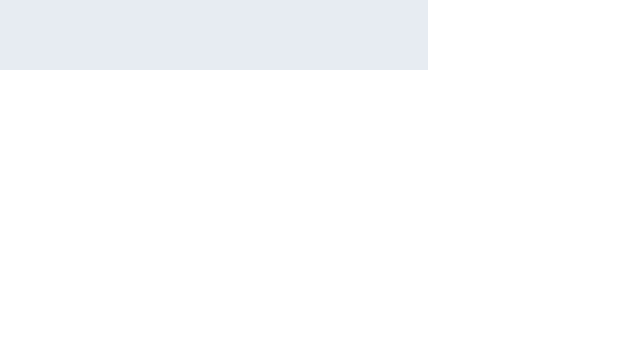
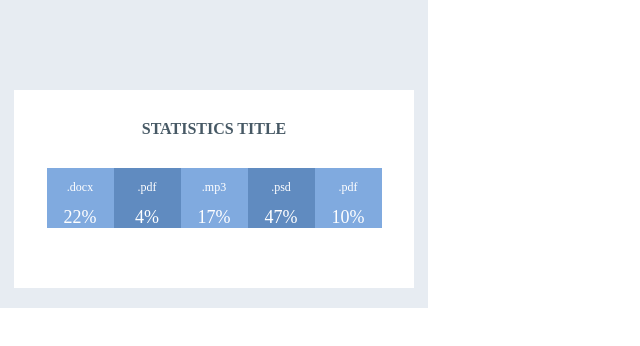
Before and after one commit to YevhenKonyk/goit-react-hw-01-components, a React (Create React App) app: page / in a window 1280 px wide. Shown: the part 434-780 px from the top of the page, without its empty margins (0-640 px from the left). Built offline with nearby package versions, Linux system fonts and the light colour scheme.

Commit message:
Created Statistics component

```diff
--- a/src/components/App.js
+++ b/src/components/App.js
@@ -1,11 +1,19 @@
 import React from 'react';
+
 import Profile from './Profile/Profile';
 import user from './Profile/user.json';
+
+import Statistics from './Statistics/Statistics';
+import StatList from './StatList/StatList';
+import statsData from './Statistics/statistics-data.json';
 
 const App = () => (
   // React Fragment - так как для рендеринга нескольких элементов нужен общий родитель.
   <>
     <Profile user={user} />
+    <Statistics title="Statistics title">
+      <StatList stats={statsData} />
+    </Statistics>
   </>
 );
 
--- /dev/null
+++ b/src/components/StatList/StatList.js
@@ -0,0 +1,26 @@
+import React from 'react';
+import PropTypes from 'prop-types';
+import styles from './StatList.module.css';
+
+const StatList = ({ stats }) => (
+  <ul className={styles.statList}>
+    {stats.map(item => (
+      <li key={item.id} className={styles.item}>
+        <span className={styles.label}>{item.label}</span>
+        <span className={styles.percentage}>{item.percentage}%</span>
+      </li>
+    ))}
+  </ul>
+);
+
+StatList.propTypes = {
+  stats: PropTypes.arrayOf(
+    PropTypes.shape({
+      id: PropTypes.string.isRequired,
+      label: PropTypes.string.isRequired,
+      percentage: PropTypes.number.isRequired,
+    }),
+  ).isRequired,
+};
+
+export default StatList;
--- /dev/null
+++ b/src/components/StatList/StatList.module.css
@@ -0,0 +1,37 @@
+.statList {
+  list-style: none;
+  display: flex;
+  justify-content: center;
+  flex-wrap: wrap;
+  padding-bottom: 60px;
+}
+
+.item {
+  width: 67px;
+  height: 60px;
+  display: flex;
+  flex-direction: column;
+  align-items: center;
+}
+
+.item:nth-child(odd) {
+  background-color: rgb(128, 170, 223);
+}
+
+.item:nth-child(even) {
+  background-color: rgb(96, 139, 192);
+}
+
+.label {
+  font-size: 12px;
+  font-weight: 300;
+  color: rgb(255, 255, 255);
+  padding-top: 12px;
+  margin-bottom: 12px;
+}
+
+.percentage {
+  font-size: 18px;
+  color: rgb(255, 255, 255);
+  padding-bottom: 12px;
+}
--- /dev/null
+++ b/src/components/Statistics/Statistics.js
@@ -0,0 +1,18 @@
+import React from 'react';
+import PropTypes from 'prop-types';
+import styles from './Statistics.module.css';
+
+const Statistics = ({ title, children }) => (
+  <section className={styles.statistics}>
+    <div className={styles.container}>
+      {title && <h2 className={styles.title}>{title}</h2>}
+      {children}
+    </div>
+  </section>
+);
+
+Statistics.propTypes = {
+  title: PropTypes.string,
+};
+
+export default Statistics;
--- /dev/null
+++ b/src/components/Statistics/Statistics.module.css
@@ -0,0 +1,21 @@
+.statistics {
+  width: 428px;
+  padding: 20px 0;
+  background-color: #e7ecf2;
+}
+
+.container {
+  width: 400px;
+  margin: 0 auto;
+  background-color: white;
+}
+
+.title {
+  font-size: 16px;
+  font-weight: 600;
+  text-transform: uppercase;
+  color: rgb(71, 89, 101);
+  text-align: center;
+  padding-top: 30px;
+  margin-bottom: 30px;
+}
--- /dev/null
+++ b/src/components/Statistics/statistics-data.json
@@ -0,0 +1,27 @@
+[
+    {
+        "id": "id-1",
+        "label": ".docx",
+        "percentage": 22
+    },
+    {
+        "id": "id-2",
+        "label": ".pdf",
+        "percentage": 4
+    },
+    {
+        "id": "id-3",
+        "label": ".mp3",
+        "percentage": 17
+    },
+    {
+        "id": "id-4",
+        "label": ".psd",
+        "percentage": 47
+    },
+    {
+        "id": "id-5",
+        "label": ".pdf",
+        "percentage": 10
+    }
+]
```
